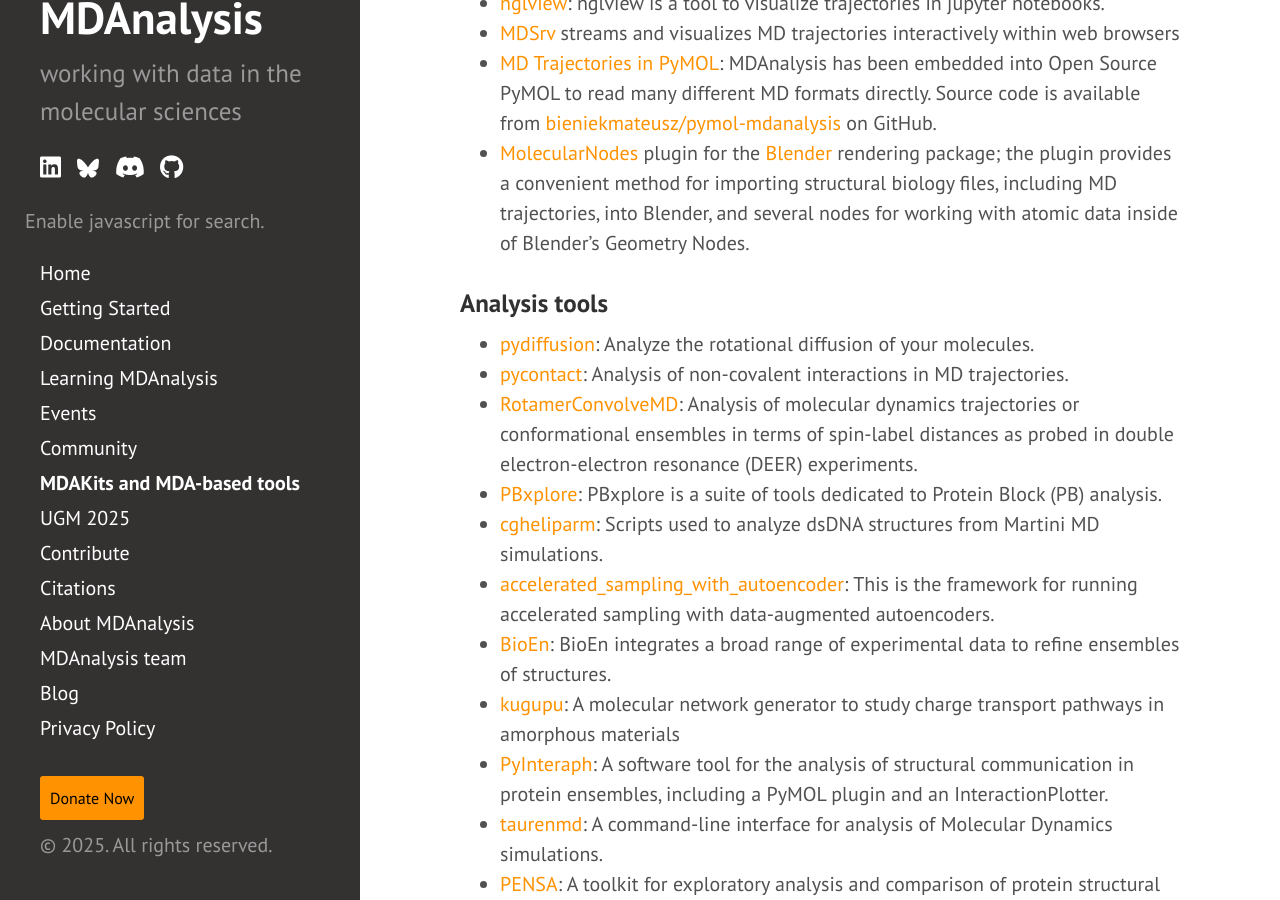
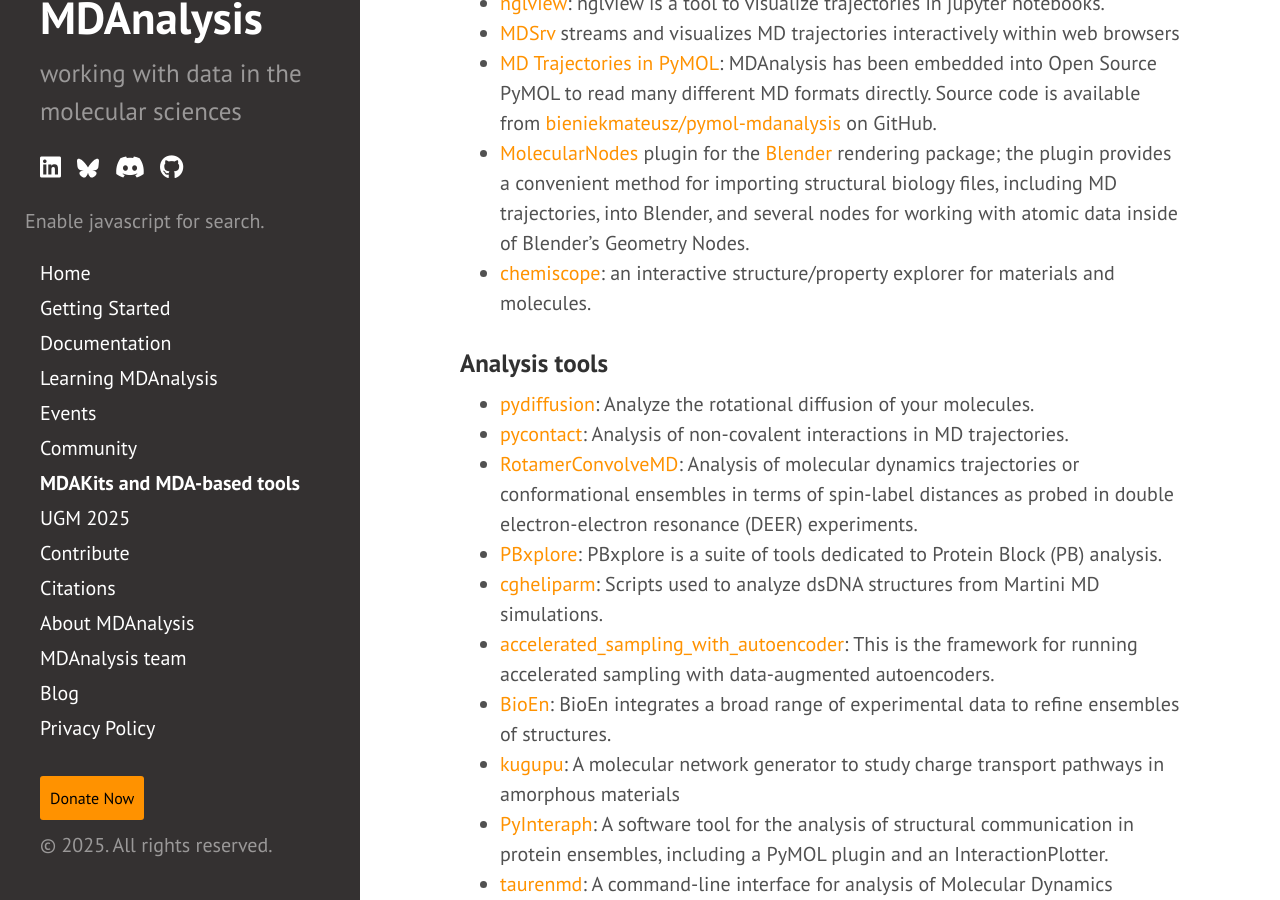
Before and after one commit to MDAnalysis/MDAnalysis.github.io, a Jekyll site: the page built from pages/mdakits.md, in a window 1280 px wide and 900 px high, scrolled down 776 px. Built offline with Jekyll 4.4.1, drawn with Linux system fonts in a browser that asks for light colours; comment, search, counter and statistics services are not loaded.

Commit message:
Add chemiscope as visualization tools (#490)
---------

Co-authored-by: Rocco Meli <r.meli@bluemail.ch>

```diff
--- a/pages/mdakits.md
+++ b/pages/mdakits.md
@@ -38,6 +38,8 @@ Below we list projects that use MDAnalysis and are not (yet) registered as MDAKi
    directly. Source code is available from
    [bieniekmateusz/pymol-mdanalysis](https://github.com/bieniekmateusz/pymol-mdanalysis) on GitHub.
 -  [MolecularNodes](https://github.com/BradyAJohnston/MolecularNodes) plugin for the [Blender](https://www.blender.org/) rendering package; the plugin provides a convenient method for importing structural biology files, including MD trajectories, into Blender, and several nodes for working with atomic data inside of Blender's Geometry Nodes.
+-  [chemiscope](https://chemiscope.org/docs/examples/10-visualizing-biomolecules.html):
+   an interactive structure/property explorer for materials and molecules.
 
 ### Analysis tools
 
```
